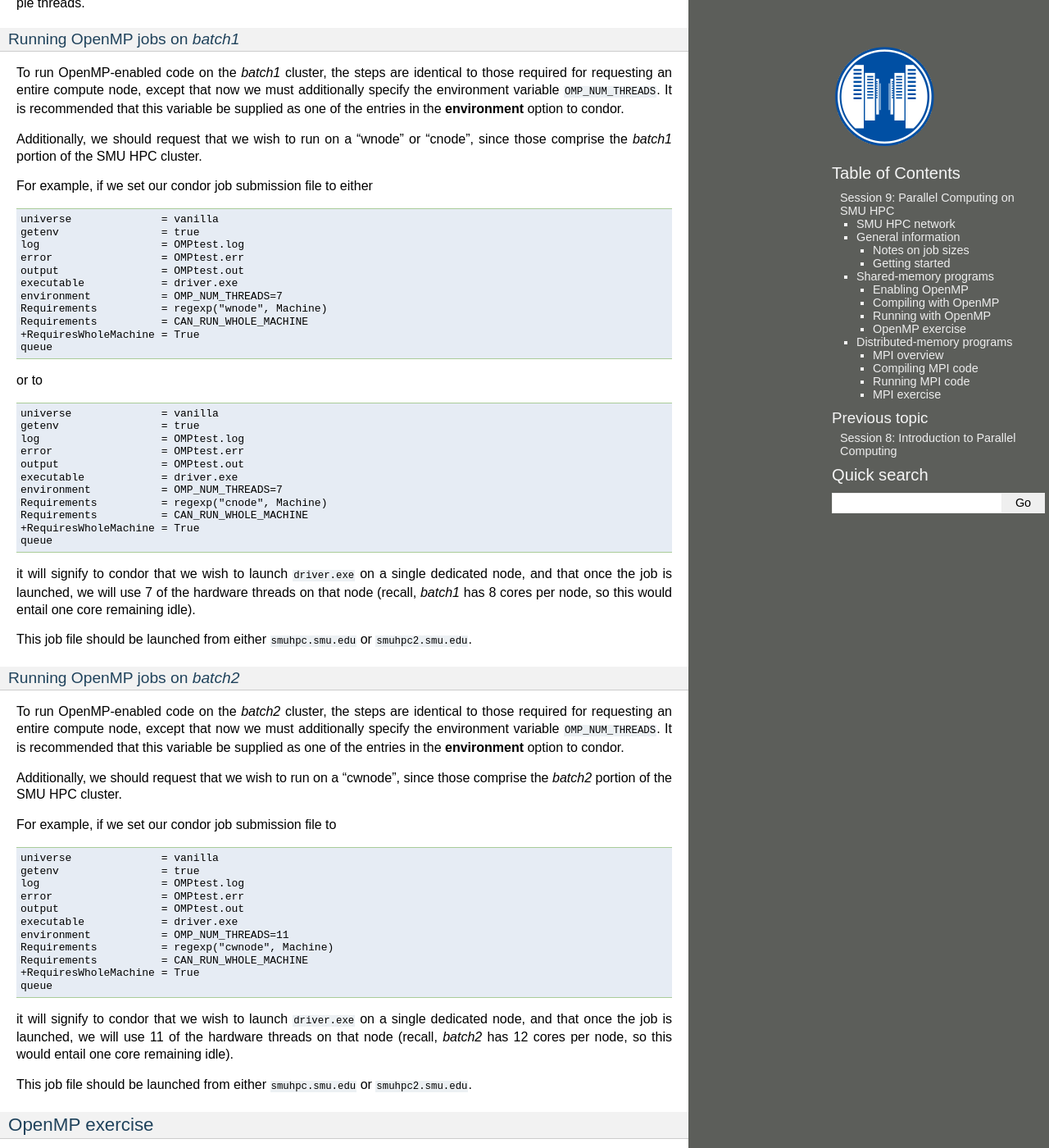
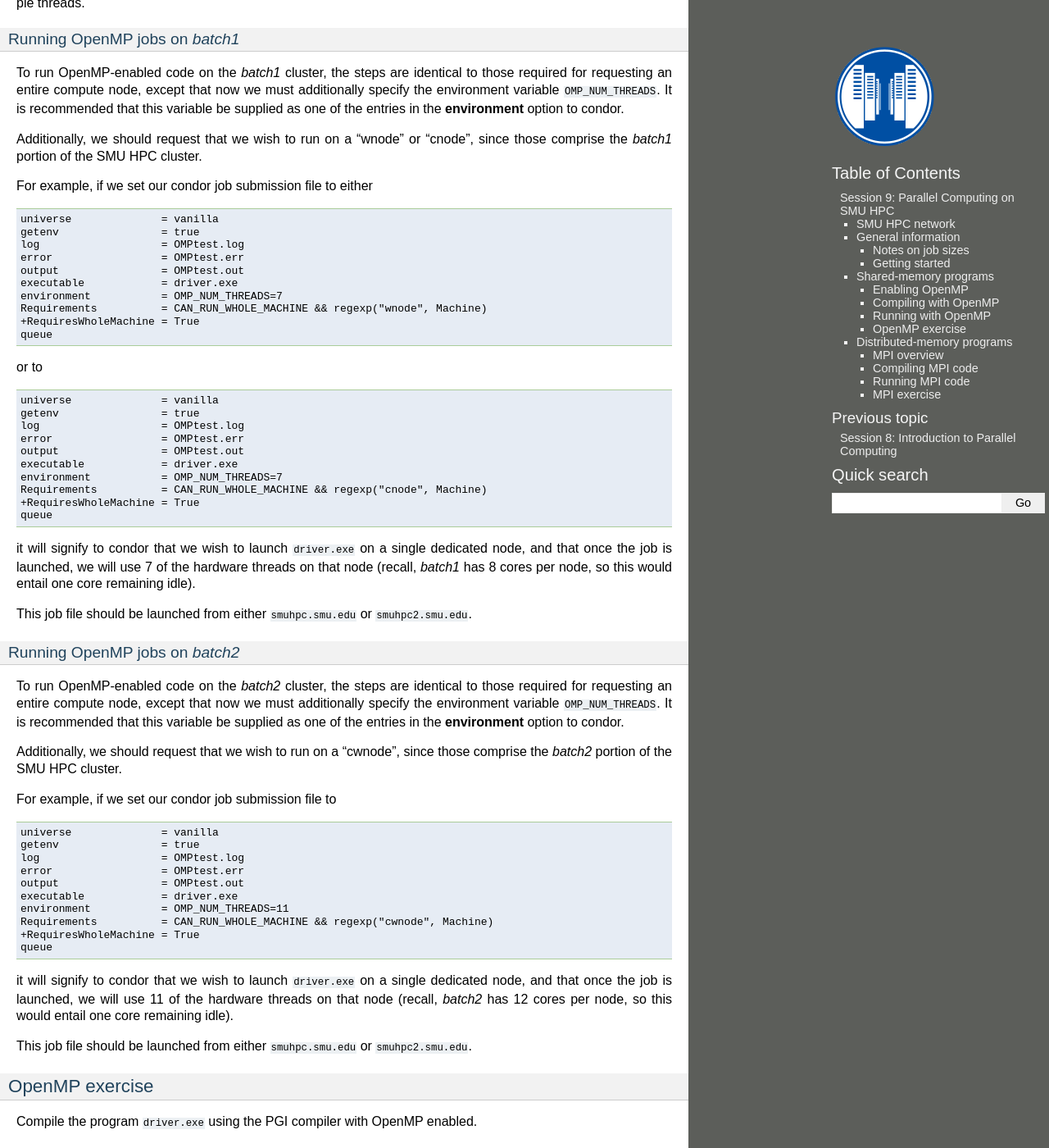
Before and after one commit to drreynolds/smuhpc-workshop, a Sphinx documentation site: the page built from source/session_9.rst, in a window 1280 px wide and 1400 px high, scrolled down 3850 px. Shown: the whole window at 82% size. Built offline with Sphinx 7.4.7, drawn with Linux system fonts in a browser that asks for light colours.

Commit message:
Updated with fixes.

```diff
--- a/source/session_6.rst
+++ b/source/session_6.rst
@@ -714,6 +714,12 @@ single node of the larger machine:
    Requirements = CAN_RUN_WHOLE_MACHINE
    +RequiresWholeMachine = True
 
+If you wish to "require" both a specific node type and a whole node,
+you would combine **Requirements** statements, e.g.
+
+.. code-block:: text
+
+   Requirements = CAN_RUN_WHOLE_MACHINE && regexp("iwnode", Machine)
 
 
 .. index:: condor; ssh to job
--- a/source/session_9.rst
+++ b/source/session_9.rst
@@ -332,8 +332,7 @@ For example, if we set our condor job submission file to either
    output                = OMPtest.out
    executable            = driver.exe
    environment           = OMP_NUM_THREADS=7
-   Requirements          = regexp("wnode", Machine)
-   Requirements          = CAN_RUN_WHOLE_MACHINE
+   Requirements          = CAN_RUN_WHOLE_MACHINE && regexp("wnode", Machine)
    +RequiresWholeMachine = True
    queue
 
@@ -348,8 +347,7 @@ or to
    output                = OMPtest.out
    executable            = driver.exe
    environment           = OMP_NUM_THREADS=7
-   Requirements          = regexp("cnode", Machine)
-   Requirements          = CAN_RUN_WHOLE_MACHINE
+   Requirements          = CAN_RUN_WHOLE_MACHINE && regexp("cnode", Machine)
    +RequiresWholeMachine = True
    queue
 
@@ -390,8 +388,7 @@ For example, if we set our condor job submission file to
    output                = OMPtest.out
    executable            = driver.exe
    environment           = OMP_NUM_THREADS=11
-   Requirements          = regexp("cwnode", Machine)
-   Requirements          = CAN_RUN_WHOLE_MACHINE
+   Requirements          = CAN_RUN_WHOLE_MACHINE && regexp("cwnode", Machine)
    +RequiresWholeMachine = True
    queue
 
```
Also changed, not shown: 3 other files.
